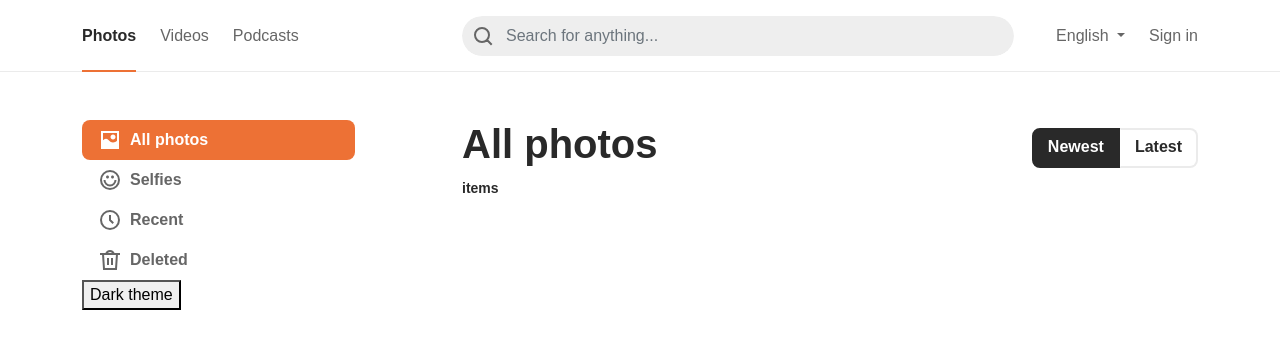
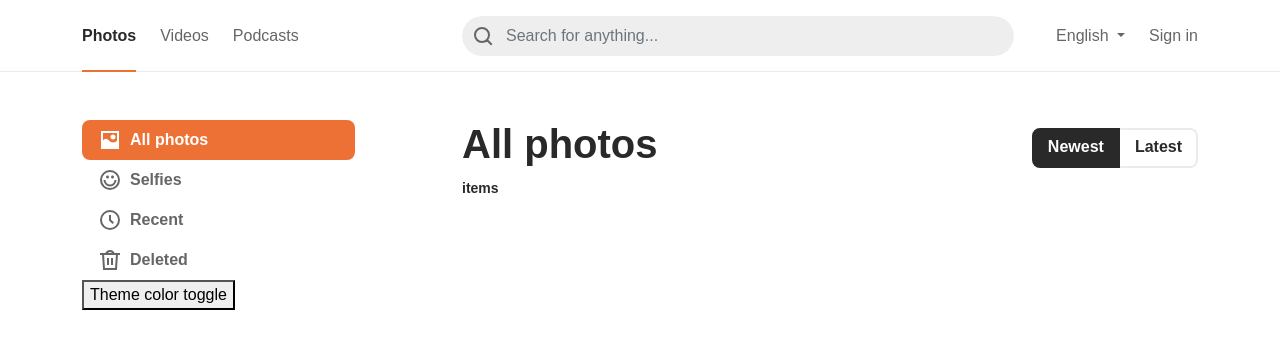
Before and after one commit to igorega/testDjinni, a website built with webpack: page index.html in a window 1280 px wide. Built offline with nearby package versions, Linux system fonts and the light colour scheme; no server answers; files whose address does not match are found by name.

Commit message:
rename button

```diff
--- a/index.html
+++ b/index.html
@@ -158,7 +158,7 @@
                     </li>
 
                     <li class="nav-item">
-                        <button type="button" class="js-darkmodeToggle">Dark theme</button>
+                        <button type="button" class="js-darkmodeToggle">Theme color toggle</button>
                     </li>
                 </ul>
             </div>
```
